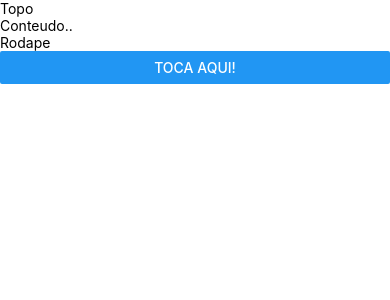
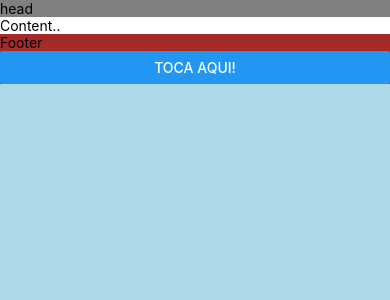
Before and after one commit to Edualvesilva/ola-react-native, a React Native app: screen / in a window 390 px wide. Shown: the top 300 px of the page. Built offline with nearby package versions, Linux system fonts and the light colour scheme.

Commit message:
Colors in the Button

```diff
--- a/App.js
+++ b/App.js
@@ -7,6 +7,8 @@ import {
   Alert,
 } from "react-native";
 
+import { StyleSheet } from "react-native";
+
 export default function App() {
   const vai = () => {
     Alert.alert("Titulo da janela", "Fala parça!");
@@ -14,19 +16,26 @@ export default function App() {
   return (
     <>
       <StatusBar barStyle="light-content" />
-      <SafeAreaView>
-        <View>
-          <Text>Topo</Text>
+      <SafeAreaView style={styles.container}>
+        <View style={styles.head}>
+          <Text>head</Text>
         </View>
 
-        <View>
-          <Text>Conteudo..</Text>
+        <View style={styles.content}>
+          <Text>Content..</Text>
         </View>
-        <View>
-          <Text>Rodape</Text>
+        <View style={styles.footer}>
+          <Text>Footer</Text>
           <Button title="Toca Aqui!" onPress={vai} />
         </View>
       </SafeAreaView>
     </>
   );
 }
+
+const styles = StyleSheet.create({
+  container: { backgroundColor: "lightblue", flex: 1 },
+  head: { backgroundColor: "gray" },
+  content: { backgroundColor: "white" },
+  footer: { backgroundColor: "brown" },
+});
```
